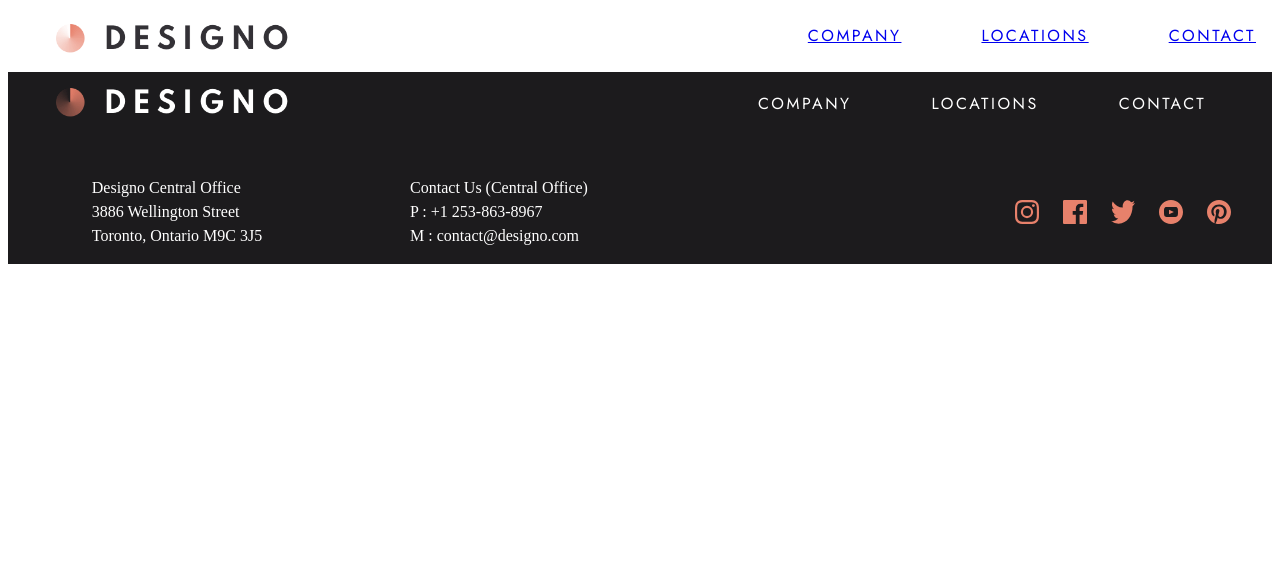
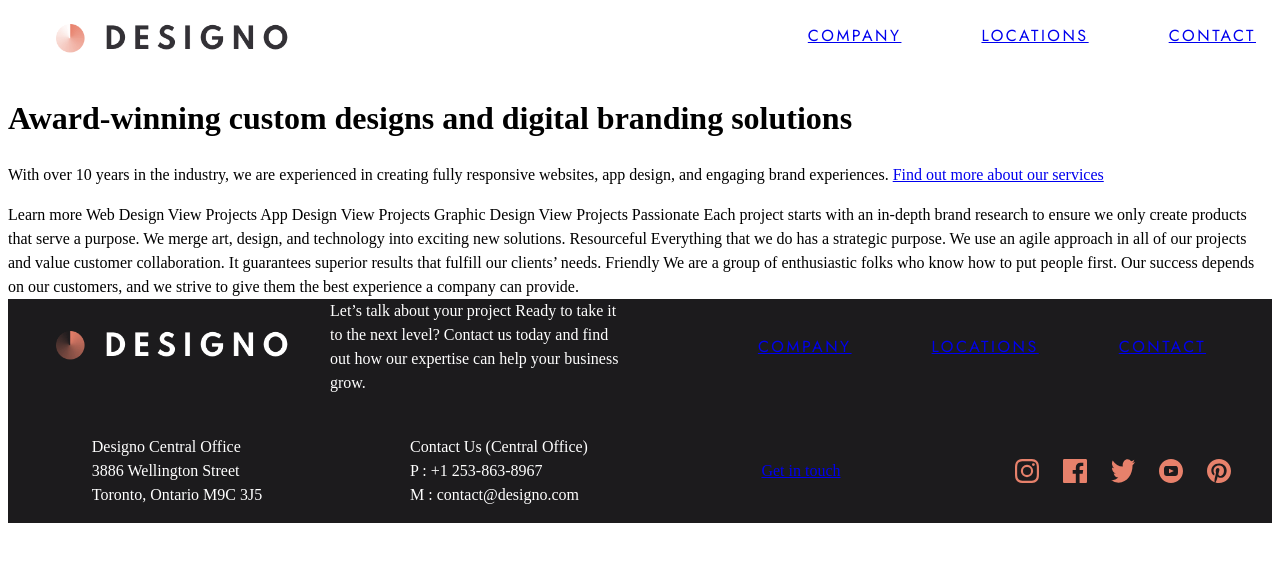
Before and after one commit to Sboonny/designo-multi-pages, a Vue app: page / in a window 1280 px wide. Shown: the top 562 px of the page. Built offline with nearby package versions, Linux system fonts and the light colour scheme.

Commit message:
router link working wanders now styling left

```diff
--- a/src/components/Footer.vue
+++ b/src/components/Footer.vue
@@ -1,19 +1,25 @@
 <template>
+
+
   <footer class="grid footer-layout">
+      Let’s talk about your project
+  Ready to take it to the next level? Contact us today and find out how our expertise can help your business grow.
+  <router-link to="/contact">Get in touch</router-link>
+
     <div class="logo-area">
-      <img src="../assets/logo-light.png" alt="logo" class="logo" />
+      <router-link to="/"><img src="../assets/logo-light.png" alt="logo" class="logo" /></router-link>
     </div>
 
     <div class="company-nav-area">
       <ul class="underline-indicators flex primary-navigation" role="list">
         <li>
-          <a class="ff-sans-cond uppercase cursor-pointer">Company</a>
+          <router-link to="/about" class="ff-sans-cond uppercase cursor-pointer">Company</router-link>
         </li>
         <li>
-          <a class="ff-sans-cond uppercase cursor-pointer">Locations</a>
+          <router-link to="/locations" class="ff-sans-cond uppercase cursor-pointer">Locations</router-link>
         </li>
         <li>
-          <a class="ff-sans-cond uppercase cursor-pointer">Contact</a>
+          <router-link to="/contact" class="ff-sans-cond uppercase cursor-pointer">Contact</router-link>
         </li>
       </ul>
     </div>
--- a/src/components/Header.vue
+++ b/src/components/Header.vue
@@ -2,7 +2,7 @@
   <a class="skip-to-content" href="#main">Skip to content</a>
   <header class="flex nav-header">
     <div>
-      <img src="../assets/logo-dark.png" alt="logo" class="logo" />
+      <router-link to="/"><img src="../assets/logo-dark.png" alt="logo" class="logo" /></router-link>
     </div>
     <nav>
       <button class="mobile-nav-toggle" aria-controls="primary-navigation">
@@ -15,13 +15,13 @@
         role="list"
       >
         <li class="active">
-          <router-link to="/" class="ff-sans-cond uppercase cursor-pointer">Company</router-link>
+          <router-link to="/about" class="ff-sans-cond uppercase cursor-pointer">Company</router-link>
         </li>
         <li>
-          <router-link to="/" class="ff-sans-cond uppercase cursor-pointer">Locations</router-link>
+          <router-link to="/locations" class="ff-sans-cond uppercase cursor-pointer">Locations</router-link>
         </li>
         <li>
-          <router-link to="/" class="ff-sans-cond uppercase cursor-pointer">Contact</router-link>
+          <router-link to="/contact" class="ff-sans-cond uppercase cursor-pointer">Contact</router-link>
         </li>
       </ul>
     </nav>
--- a/src/router/index.ts
+++ b/src/router/index.ts
@@ -19,10 +19,10 @@ function loadRouters() {
     const routes: RouteRecordRaw[] = [];
 
     Object.keys(context).forEach((key: any) => {
-        if (key === "./index.ts") return;
+        if (key === "./Home.ts") return;
 		let name = key.replace(/(\.\.\/views\/|\.vue)/g, '');
 		let path = "/" + name.toLowerCase();
-		if (name === "Index") path = "/";
+		if (name === "Home") path = "/";
 		routes.push({
 			path: path,
 			name: name,
--- a/src/views/HomeContent.vue
+++ b/src/views/Home.vue
@@ -1,9 +1,9 @@
 <template>
   <div class="home">
-  Award-winning custom designs and digital branding solutions
+  <h1>Award-winning custom designs and digital branding solutions</h1>
 
-  With over 10 years in the industry, we are experienced in creating fully responsive websites, app design,
-  and engaging brand experiences. <button>Find out more about our services</button>
+  <p>With over 10 years in the industry, we are experienced in creating fully responsive websites, app design,
+  and engaging brand experiences. <router-link to="/about">Find out more about our services</router-link></p>
 
   Learn more
 
@@ -27,10 +27,6 @@
   Friendly
   We are a group of enthusiastic folks who know how to put people first. Our success depends on our customers, and we
   strive to give them the best experience a company can provide.
-
-  Let’s talk about your project
-  Ready to take it to the next level? Contact us today and find out how our expertise can help your business grow.
-  <button>Get in touch</button>
   </div>
 </template>
 
--- /dev/null
+++ b/src/views/Locations.vue
@@ -0,0 +1,29 @@
+<template name="locations">
+    <div>
+        Canada
+Designo Central Office
+3886 Wellington Street
+Toronto, Ontario M9C 3J5
+Contact
+P: +1 253-863-8967
+M: contact@designo.co
+    </div>
+    <div>
+        Australia
+Designo AU Office
+19 Balonne Street
+New South Wales 2443
+Contact
+P: (02) 6720 9092
+M: contact@designo.au
+    </div>
+    <div>
+        United Kingdom
+Designo UK Office
+13 Colorado Way
+Rhyd-y-fro SA8 9GA
+Contact
+P: 078 3115 1400
+M: contact@designo.uk
+    </div>
+</template>
```
